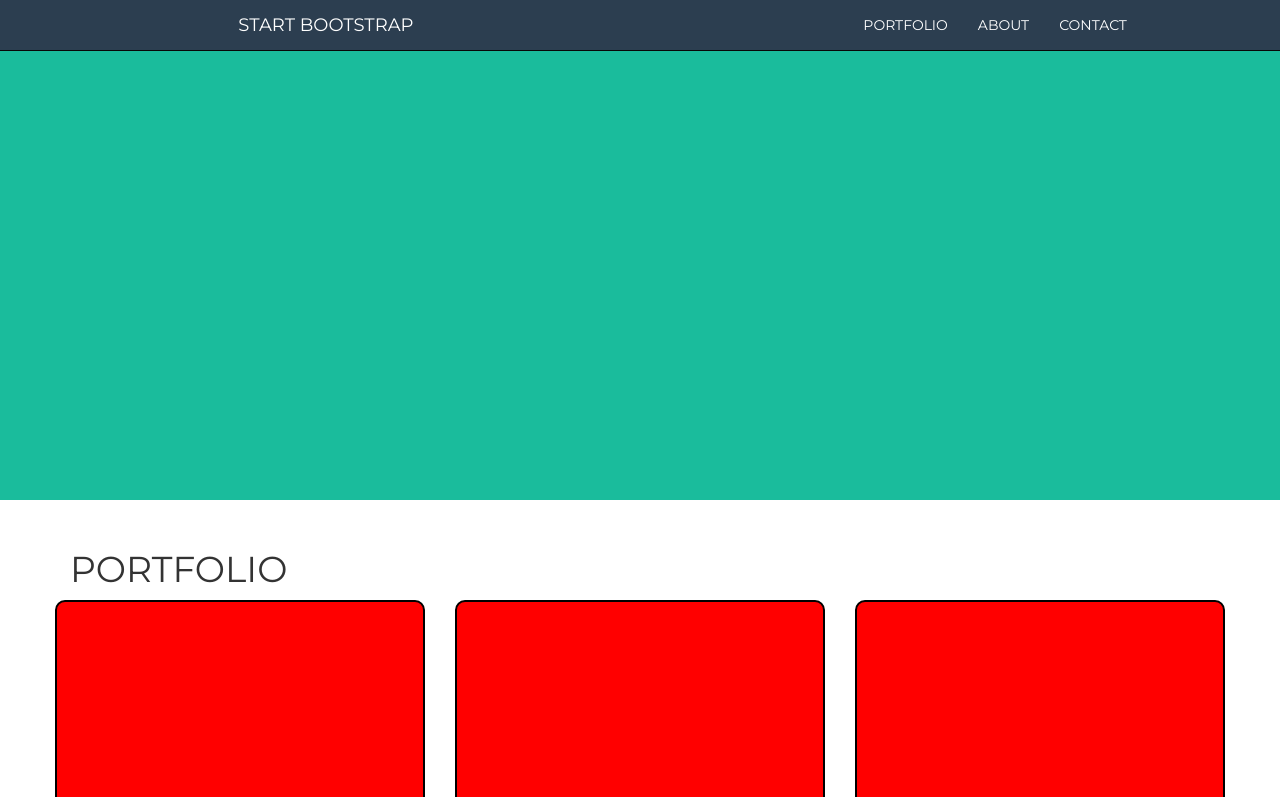
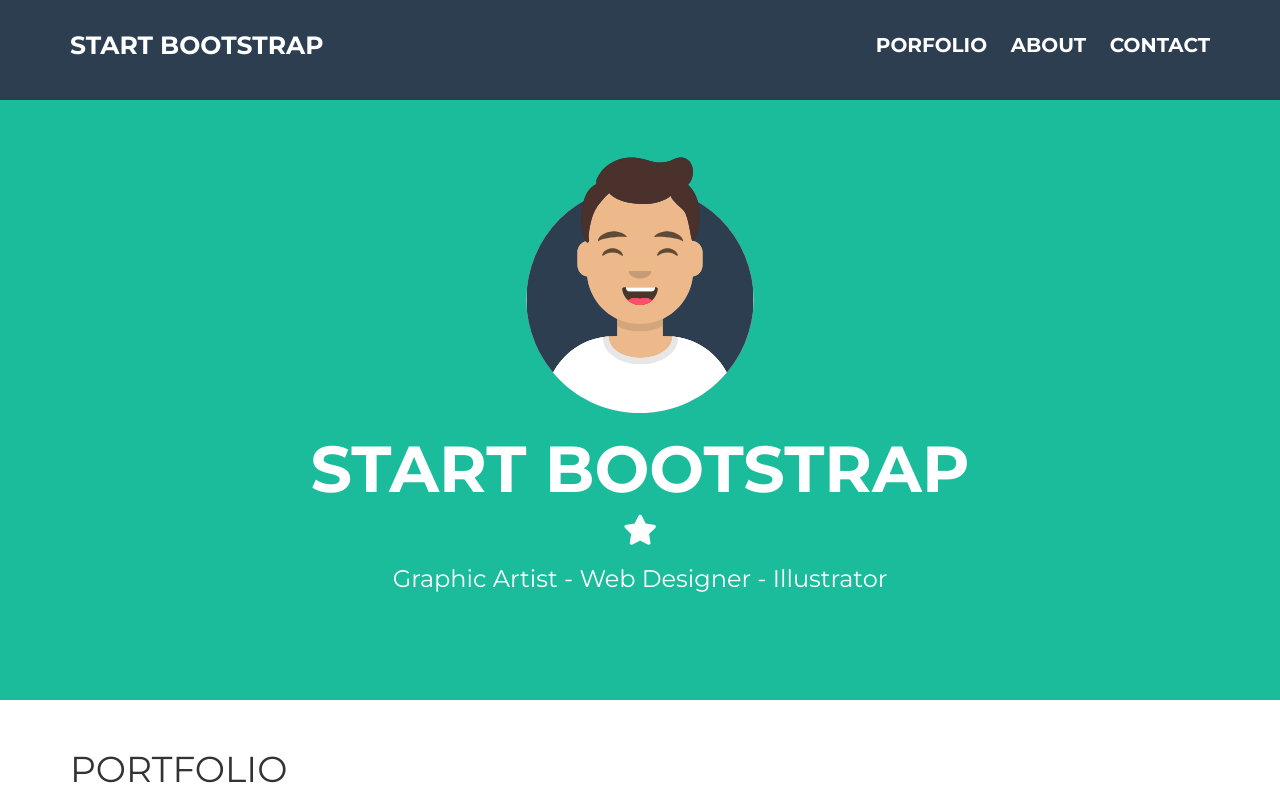
Before and after one commit to FedericaC03/html-css-bootstrap-freelancer, a plain HTML site: page index.html in a window 1280 px wide. Shown: the top 797 px of the page. Drawn offline with nearby package versions, Linux system fonts and the light colour scheme.

Commit message:
procedo con sezione portfolio.. header da ridefinire

```diff
--- a/css/style.css
+++ b/css/style.css
@@ -1,20 +1,59 @@
 *{
     font-family: "Montserrat", -apple-system, BlinkMacSystemFont, "Segoe UI", Roboto, "Helvetica Neue", Arial, "Noto Sans", sans-serif, "Apple Color Emoji", "Segoe UI Emoji", "Segoe UI Symbol", "Noto Color Emoji";
 }
-
-.jumbotron {
-  background-color: #1ABC9C;
-  height: 500px;
+/* HEADER */
+.header_top {
+  height: 100px;
 }
 
 .bg_blue {
   background-color: #2C3E50;
 }
-
-#t-white {
+nav ul li {
+  display: inline;
+}
+#my_menu {
+  color: white;
+  font-weight: bold;
+  line-height: 90px;
+  font-size: 20px;
+  text-decoration: none;
+  margin-left: 20px;
+}
+#start_bootstrap{
+  font-size: 25px;
+  color: white;
+  font-weight: bold;
+  line-height: 90px;
+}
+#my_menu:hover {
+  color: #1ABC9C;
+}
+.jumbotron {
+  background-color: #1ABC9C;
+  height: 600px;
   color: white;
 }
-
+.my_avatar {
+  width: 250px;
+  height: auto;
+}
+.jumbotron h1 {
+  font-size: 65px;
+  font-weight: 700;
+}
+.my_star {
+  display: inline;
+}
+.border_top hr{
+    width: 100%;
+    max-width: 7rem;
+    color: white;
+    display: inline;
+}
+.fa-star {
+  font-size: 30px;
+}
 .bg_red {
   background-color: red;
   height: 250px;
--- a/index.html
+++ b/index.html
@@ -12,46 +12,62 @@
     <link rel="stylesheet" href="css/style.css">
     <link rel="stylesheet" href="https://cdnjs.cloudflare.com/ajax/libs/font-awesome/5.14.0/css/all.min.css">
     <link href="https://fonts.googleapis.com/css?family=Montserrat:400,700" rel="stylesheet" type="text/css"/>
-    <title></title>
+    <title>Freelancer - Start Bootstrap Theme</title>
   </head>
   <body>
+    <!-- header top -->
     <header>
-      <nav class=" bg_blue navbar navbar-inverse navbar-fixed-top">
-      <div class="container-fluid">
-        <div class="col-md-2"></div>
-        <div class="navbar-header col-md-6 col-sm-8">
-          <button type="button" class="navbar-toggle collapsed" data-toggle="collapse" data-target="#navbar" aria-expanded="false" aria-controls="navbar">
-            <span class="sr-only">Toggle navigation</span>
-            <span class="icon-bar"></span>
-            <span class="icon-bar"></span>
-            <span class="icon-bar"></span>
-          </button>
-          <a id="t-white" class="navbar-brand" href="#">START BOOTSTRAP</a>
-        </div>
-        <div id="navbar" class="collapse navbar-collapse col-md-4 col-sm-4">
-          <ul class="nav navbar-nav">
-            <li>
-              <a id="t-white" href="#portfolio">PORTFOLIO</a>
-            </li>
-            <li>
-              <a id="t-white" href="#about">ABOUT</a>
-            </li>
-            <li>
-              <a id="t-white" href="#contact">CONTACT</a>
-            </li>
-          </ul>
-        </div>
-        <div class="col-md-1"></div>
-      </div>
-    </nav>
-      <div class="jumbotron"></div>
-  </header>
+     <div class="header_top bg_blue">
+       <div class="container">
+         <div class="row">
+           <div id="start_bootstrap" class="col-xs-6 col-md-6"> START BOOTSTRAP </div>
+           <div class="col-xs-6 col-md-6 text-right">
+             <!-- navigation -->
+             <nav class="visible-md visible-lg">
+               <ul>
+                 <li><a id="my_menu" href="">PORFOLIO</a></li>
+                 <li><a id="my_menu" href="">ABOUT</a></li>
+                 <li><a id="my_menu" href="">CONTACT</a></li>
+               </ul>
+             </nav>
+             <!-- /navigation -->
+             <!-- hamburger -->
+             <div class="visible-xs visible-sm">
+               <button type="button" class="btn btn-default" aria-label="Left Align">
+                 <span class="glyphicon glyphicon-menu-hamburger" aria-hidden="true"></span>
+               </button>
+             </div>
+             <!-- /hamburger -->
+           </div>
+         </div>
+       </div>
+     </div>
+     <!-- header bottom -->
+     <div class="jumbotron">
+           <div class="container">
+             <div class="row">
+               <div class="col-md-12 text-center">
+                 <img class="my_avatar" src="img/avatar.svg" alt="">
+                 <h1>START BOOTSTRAP</h1>
+                 <div class="my_star border_top"> <hr> </div>
+                 <div class="my_star"><i class="fas fa-star"></i></div>
+                 <div class="my_star border_top"> <hr> </div>
+                 <h3>Graphic Artist - Web Designer - Illustrator</h3>
+               </div>
+             </div>
+           </div>
+     </div>
+     </div>
+     <!--/ header bottom -->
+
+   </header>
   <main>
     <section class="container">
       <div class="row">
         <div class="col-md-12">
           <h1>PORTFOLIO</h1>
         </div>
+      </div>
         <div class="row gutter-10">
           <div class=" col-md-4 col-sm-6 col-xs-12">
             <div class="bg_red">
@@ -82,7 +98,7 @@
     <section class="bg_green">
        <div class="row box">
          <div class="align_center col-md-12">
-           <h2 class="">About</h1>
+           <h2 class="">About</h2>
          </div>
        </div>
        <div class="row box">
```
Also changed, not shown: img/avatar.svg (added).
